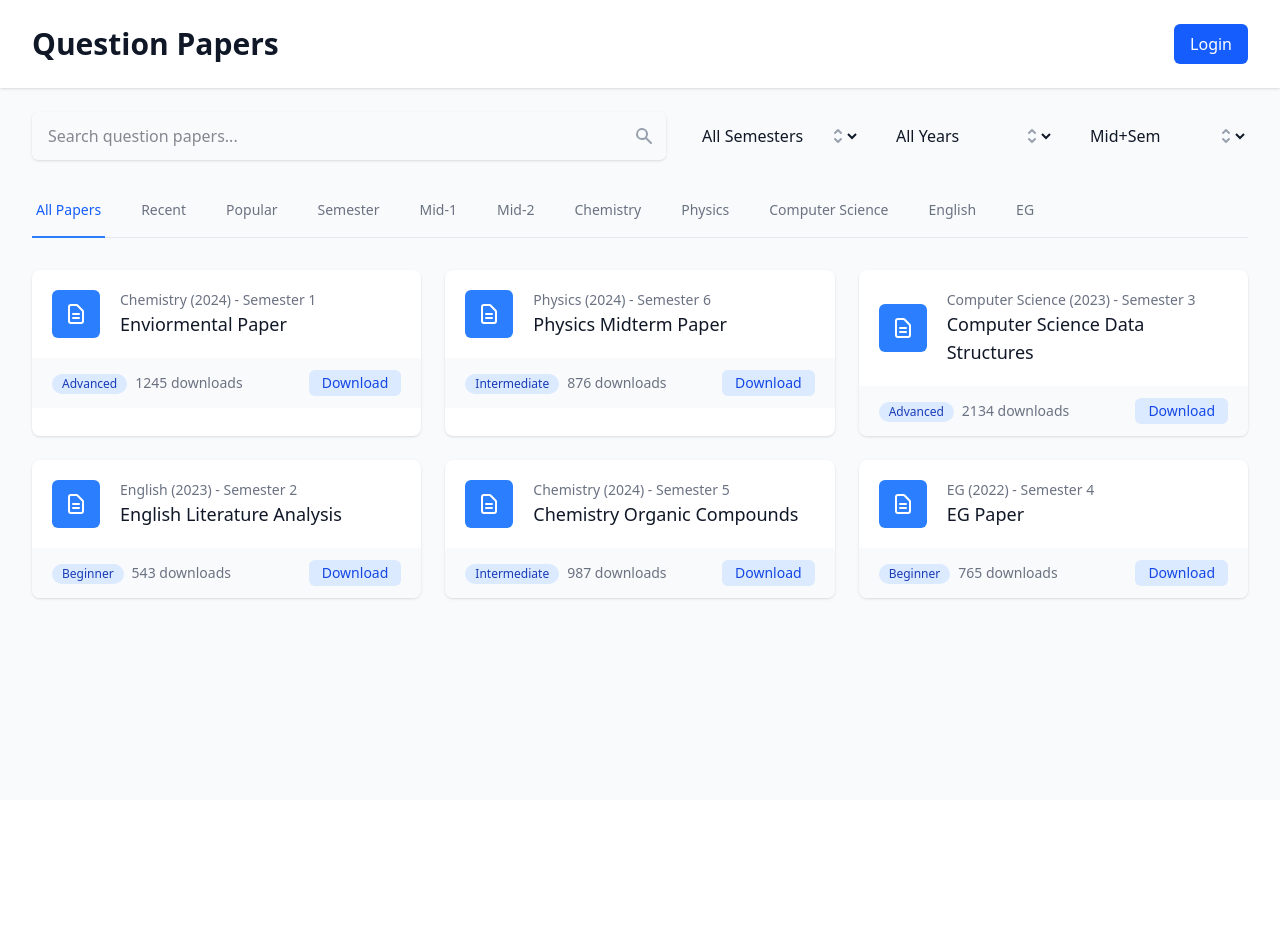
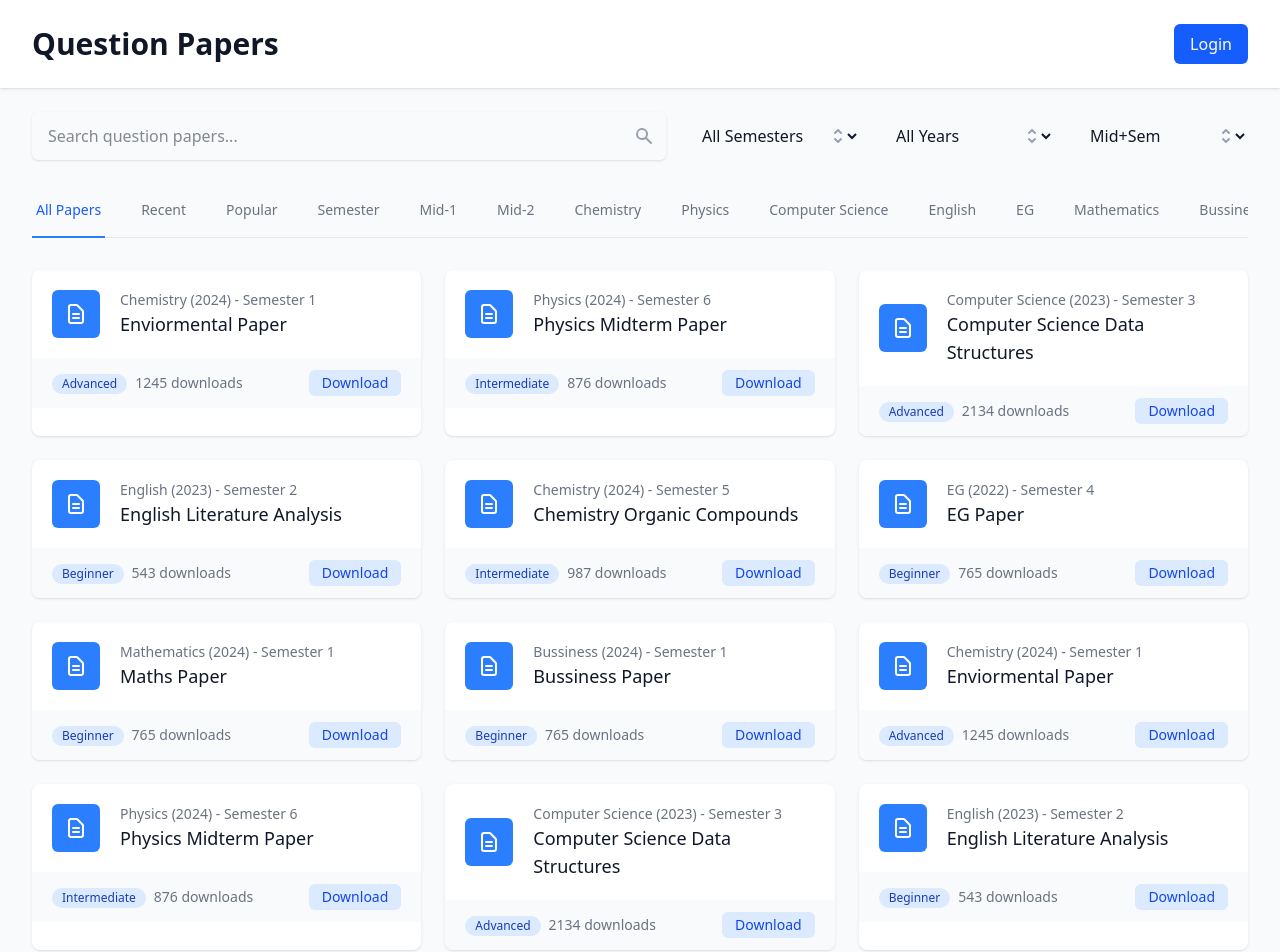
Before and after one commit to RohithReddy-1402/q_paper, a React (Vite) app: page / in a window 1280 px wide. Shown: the top 952 px of the page. Before the commit the page ends 800 px from the top, so only its background shows below. Built offline with nearby package versions, Linux system fonts and the light colour scheme.

Commit message:
March_22

```diff
--- a/src/components/QuestionPaper.jsx
+++ b/src/components/QuestionPaper.jsx
@@ -14,6 +14,17 @@ const App = ({ isLoggedIn, user, onLoginClick, onLogout }) => {
     { id: 4, title: 'English Literature Analysis', subject: 'English', year: 2023, level: 'Beginner', downloads: 543, semester: 'sem-2' , type:'mid-1',idLink:""},
     { id: 5, title: 'Chemistry Organic Compounds', subject: 'Chemistry', year: 2024, level: 'Intermediate', downloads: 987, semester: 'sem-5' , type:'sem',idLink:''},
     { id: 6, title: 'EG Paper', subject: 'EG', year: 2022, level: 'Beginner', downloads: 765, semester: 'sem-4', type:'mid-2' ,idLink:''},
+    { id: 7, title: 'Maths Paper', subject: 'Mathematics', year: 2024, level: 'Beginner', downloads: 765, semester: 'sem-1', type:'mid-2' ,idLink:'1WXQnNHFkjaKyvOX4RukkDNOgDf5b3ZOW'},
+    { id: 8, title: 'Bussiness Paper', subject: 'Bussiness', year: 2024, level: 'Beginner', downloads: 765, semester: 'sem-1', type:'mid-2' ,idLink:'1WZAIkgU9M1UwF2CsooaoNVAr6xuf3wZS'},
+    { id: 9, title: 'Enviormental Paper', subject: 'Chemistry', year: 2024, level: 'Advanced', downloads: 1245, semester: 'sem-1' , type:'mid-1', idLink : '1mc_2DVUuiALcoVZHYgWks7NeiBL2dlD5' },
+    { id: 10, title: 'Physics Midterm Paper', subject: 'Physics', year: 2024, level: 'Intermediate', downloads: 876, semester: 'sem-6', type:'mid-2' , idLink :''},
+    { id: 11, title: 'Computer Science Data Structures', subject: 'Computer Science', year: 2023, level: 'Advanced', downloads: 2134, type:'sem',semester: 'sem-3' ,idLink:'' },
+    { id: 12, title: 'English Literature Analysis', subject: 'English', year: 2023, level: 'Beginner', downloads: 543, semester: 'sem-2' , type:'mid-1',idLink:""},
+    { id: 13, title: 'Chemistry Organic Compounds', subject: 'Chemistry', year: 2024, level: 'Intermediate', downloads: 987, semester: 'sem-5' , type:'sem',idLink:''},
+    { id: 14, title: 'EG Paper', subject: 'EG', year: 2022, level: 'Beginner', downloads: 765, semester: 'sem-4', type:'mid-2' ,idLink:''},
+    { id: 15, title: 'Maths Paper', subject: 'Mathematics', year: 2024, level: 'Beginner', downloads: 765, semester: 'sem-1', type:'mid-2' ,idLink:'1WXQnNHFkjaKyvOX4RukkDNOgDf5b3ZOW'},
+    { id: 16, title: 'Bussiness Paper', subject: 'Bussiness', year: 2024, level: 'Beginner', downloads: 765, semester: 'sem-1', type:'mid-2' ,idLink:'1WZAIkgU9M1UwF2CsooaoNVAr6xuf3wZS'},
+
   ];
 
   const handleDownload = (event, fileId) => {
```
